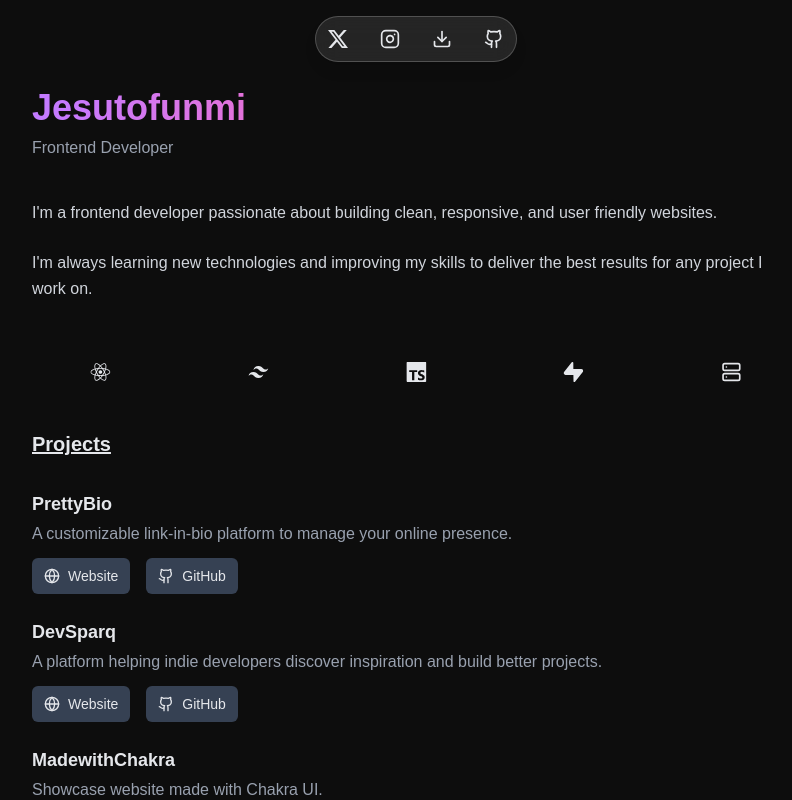
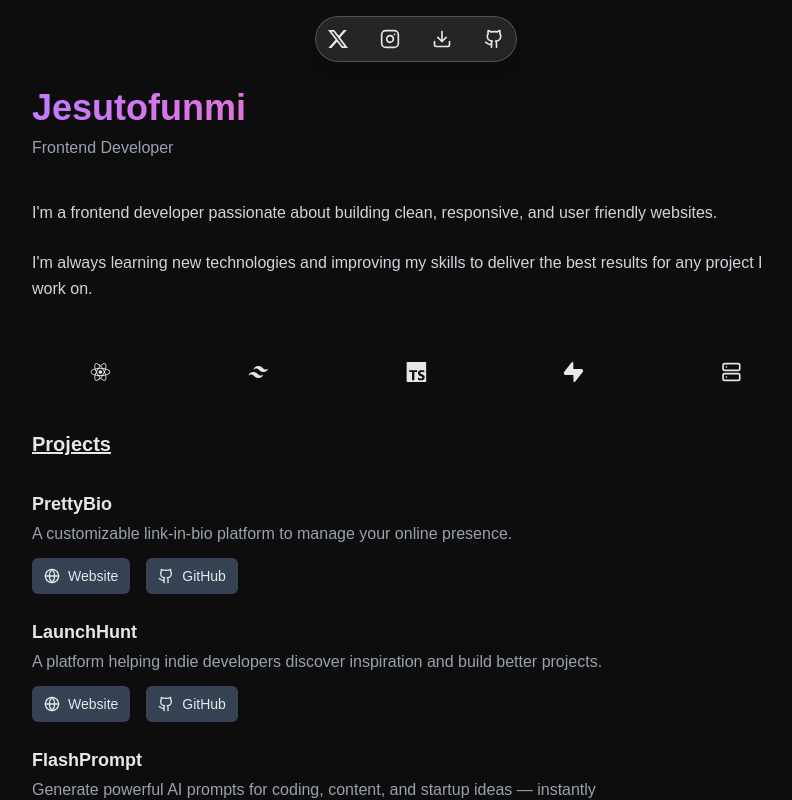
Before and after one commit to devtofunmi/portfolio, a Next.js app: page / in a window 1280 px wide. Shown: the top 800 px of the page, without its empty margins (224-1016 px from the left). Built offline with nearby package versions, Linux system fonts and the light colour scheme.

Commit message:
update projects

```diff
--- a/pages/index.tsx
+++ b/pages/index.tsx
@@ -18,10 +18,16 @@ export default function Home() {
       github: "https://github.com/devtofunmi/prettybio",
     },
     {
-      name: "DevSparq",
+      name: "LaunchHunt",
       description: "A platform helping indie developers discover inspiration and build better projects.",
-      website: "https://devsparq.netlify.app",
-      github: "https://github.com/devtofunmi/devsparq",
+      website: "https://launchhunt.netlify.app",
+      github: "https://github.com/devtofunmi/hunt",
+    },
+    {
+      name: "FlashPrompt",
+      description: "Generate powerful AI prompts for coding, content, and startup ideas — instantly",
+      website: "https://flashprompt.netlify.app",
+      github: "https://github.com/devtofunmi/flashprompt",
     },
     {
       name: "MadewithChakra",
```
